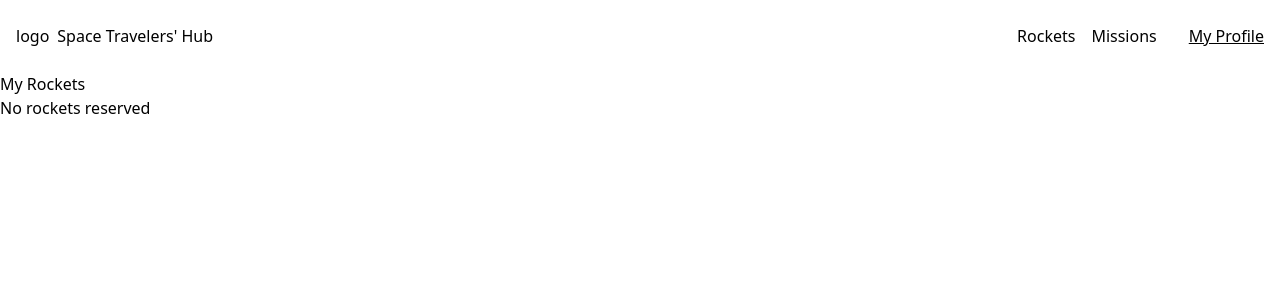
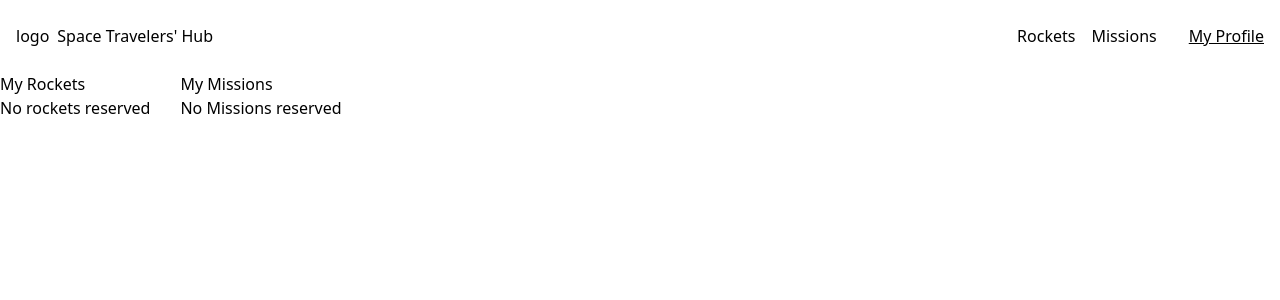
Before and after one commit to AhmedNazirMusah/Space-Travelers-Hub, a React (Create React App) app: page /myprofile in a window 1280 px wide. Shown: the top 300 px of the page. Built offline with nearby package versions, Linux system fonts and the light colour scheme.

Commit message:
Added Reserved missions to MyProfile components

```diff
--- a/src/components/myProfile.js
+++ b/src/components/myProfile.js
@@ -1,6 +1,7 @@
 import React from 'react';
 import { useSelector, useDispatch } from 'react-redux';
 import { cancelBooking } from '../redux/rockets/rockets';
+import { cancelMission } from '../redux/missions/missions';
 
 const Profile = () => {
   const dispatch = useDispatch();
@@ -17,6 +18,18 @@ const Profile = () => {
       </div>
     ));
 
+  const missionState = useSelector((state) => state.missionsReducer);
+  const reservedMissions = missionState.filter((mission) => mission.reserved).length === 0
+    ? <p>No Missions reserved </p>
+    : missionState.filter((mission) => mission.reserved).map((mission) => (
+      <div key={mission.id}>
+        <div>
+          <h2>{mission.mission_name}</h2>
+        </div>
+        <button type="button" onClick={() => dispatch(cancelMission(mission.id))}>Cancel Reservation</button>
+      </div>
+    ));
+
   return (
     <div>
       <div className="profile">
@@ -28,6 +41,14 @@ const Profile = () => {
             </li>
           </ul>
         </div>
+        <div>
+          <h2>My Missions</h2>
+          <ul>
+            <li>
+              {reservedMissions}
+            </li>
+          </ul>
+        </div>
       </div>
     </div>
   );
```
